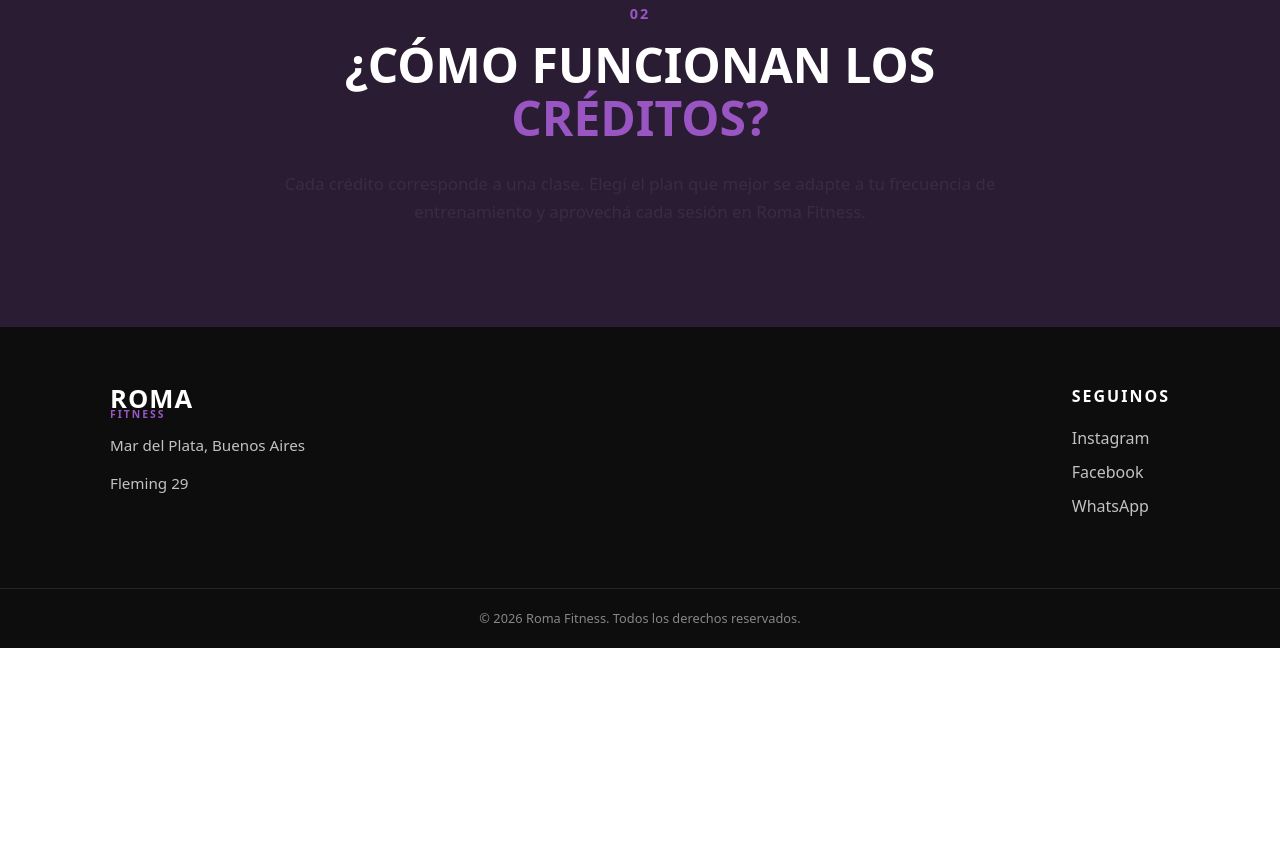
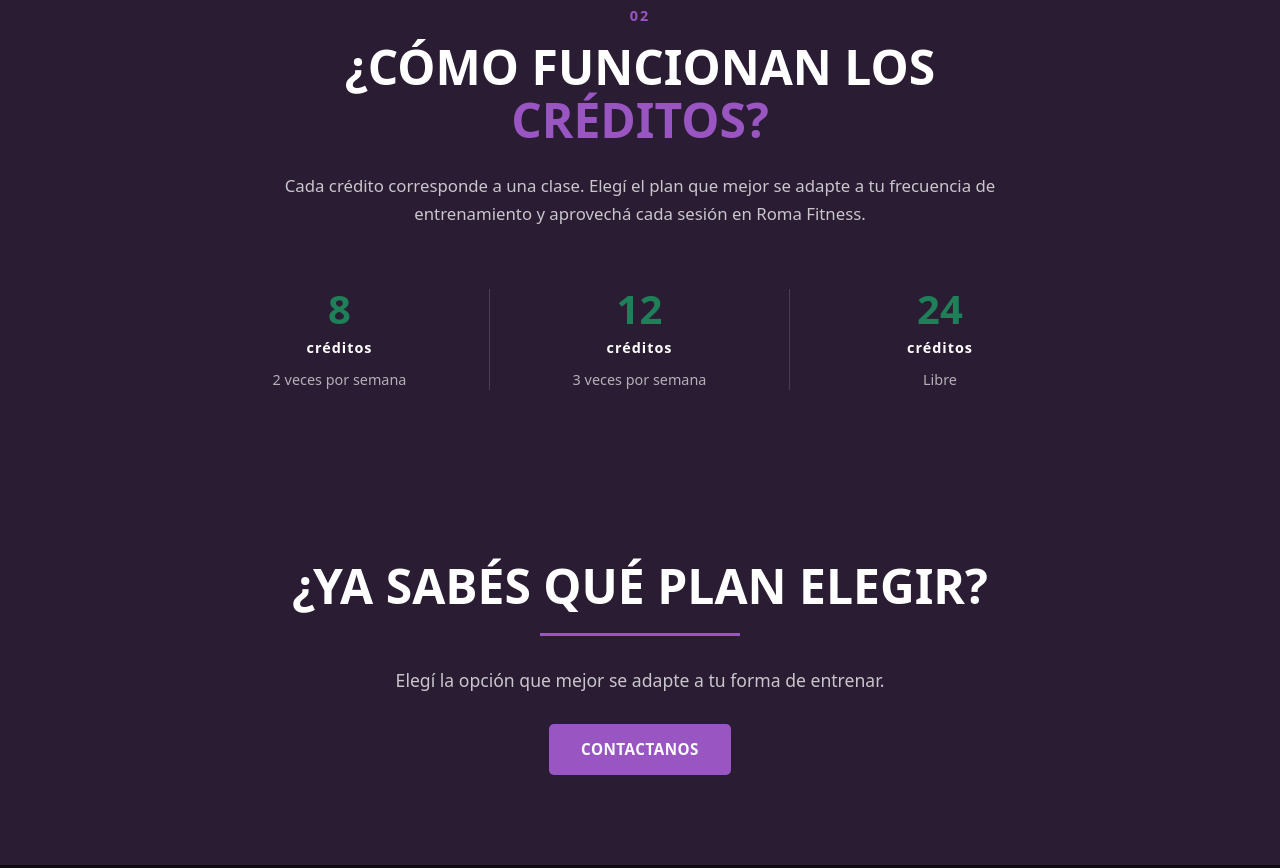
Before and after one commit to NanoARG/proyectoroma, a website: page pages/planes.html in a window 1280 px wide. Shown: the part 1411-2279 px from the top of the page. Before the commit the page ends 2059 px from the top, so only its background shows below. Drawn offline with nearby package versions, Linux system fonts and the light colour scheme.

Commit message:
avances pagina planes

```diff
--- a/pages/planes.html
+++ b/pages/planes.html
@@ -158,6 +158,36 @@
                     Cada crédito corresponde a una clase. Elegí el plan que mejor se adapte a tu frecuencia de entrenamiento y aprovechá cada sesión en Roma Fitness.
                 </p>
             </div>
+            <div class="planes-info__opciones">
+                <div class="planes-info__opcion">
+                    <strong>8</strong>
+                    <span>créditos</span>
+                    <p>2 veces por semana</p>
+                </div>
+                <div class="planes-info__opcion">
+                    <strong>12</strong>
+                    <span>créditos</span>
+                    <p>3 veces por semana</p>
+                </div>
+                <div class="planes-info__opcion">
+                    <strong>24</strong>
+                    <span>créditos</span>
+                    <p>Libre</p>
+                </div>
+            </div>
+        </section>
+        <section class="cta">
+            <div class="cta__contenido">
+                <h2>
+                    ¿YA SABÉS QUÉ <span>PLAN ELEGIR?</span>
+                </h2>
+                <p>
+                    Elegí la opción que mejor se adapte a tu forma de entrenar.
+                </p>
+                <a href="./contacto.html" class="cta__boton">
+                    CONTACTANOS
+                </a>
+            </div>
         </section>
     </main>
 <footer class="footer">
--- a/scss/_planes.scss
+++ b/scss/_planes.scss
@@ -33,7 +33,7 @@
 
     p {
         margin: 0;
-        color: rgba(255,255,255,.075);
+        color: rgba(255,255,255,0.75);
         font-size: 1.05rem;
         line-height: 1.7;
     }
@@ -55,8 +55,21 @@
 .plan {
     padding: 40px 30px;
     background-color: $color-purpura-2;
+    border: 1px solid transparent;
     border-radius: 8px;
     text-align: center;
+
+    transition:
+        transform 0.3s ease,
+        border-color 0.3s ease,
+        box-shadow 0.3s ease;
+
+    &:hover {
+        transform: translateY(-5px);
+        border-color: $color-violeta;
+        box-shadow: 0 8px 25px rgba(0,0,0,0.25);
+    }
+
 
     &__encabezado {
         .plan__numero {
@@ -125,11 +138,11 @@
 
 .planes-info {
     background-color: $color-purpura-2;
-    padding: 80px 20px 100px;
+    padding: 80px 20px 80px;
 
     &__contenido {
         max-width: 750px;
-        margin: 0 auto;
+        margin: 0 auto 60px;
         text-align: center;
     }
 
@@ -154,10 +167,77 @@
         }
     }
 
-    p {
+    &__contenido > p {
         margin: 0;
-        color: rgba(255,255,255,.075);
+        color: rgba(255,255,255,0.75);
         font-size: 1.05rem;
         line-height: 1.7;
     }
+
+    &__opciones {
+        max-width: 900px;
+        margin: 0 auto;
+        display: grid;
+        grid-template-columns: repeat(3, 1fr);
+    }
+
+    &__opcion {
+        padding: 0 30px;
+        text-align: center;
+        &:not(:last-child) {
+            border-right: 1px solid rgba(255,255,255,0.15);
+        }
+
+        strong {
+            display: block;
+            color: $color-verde;
+            font-size: 2.5rem;
+            line-height: 1;
+        }
+
+        span {
+            display: block;
+            margin-top: 8px;
+            color: $color-blanco;
+            font-size: 0.9rem;
+            font-weight: 700;
+            letter-spacing: 1px;
+        }
+
+        p {
+            margin: 10px 0 0;
+            color: rgba(255,255,255,0.65);
+            font-size: 0.9rem;
+        }
+    }
 }
+
+@media (min-width: 768px) and (max-width: 991px) {
+    .planes {
+        &__grid {
+            grid-template-columns: repeat(2, 1fr);
+        }
+
+        .plan:last-child {
+            grid-column: 1 / -1;
+            max-width: calc(50% - 12.5px);
+            width: 100%;
+            justify-self: center;
+        }
+    }
+}
+@media (max-width: 767px) {
+    .planes {
+        padding: 0 20px 80px;
+
+        &__grid {
+            grid-template-columns: 1fr;
+            max-width: 400px;
+        }
+
+        .plan:last-child {
+            grid-column: auto;
+            max-width: none;
+        }
+    }
+}
```
Also changed, not shown: css/styles.css, 1 other file.
